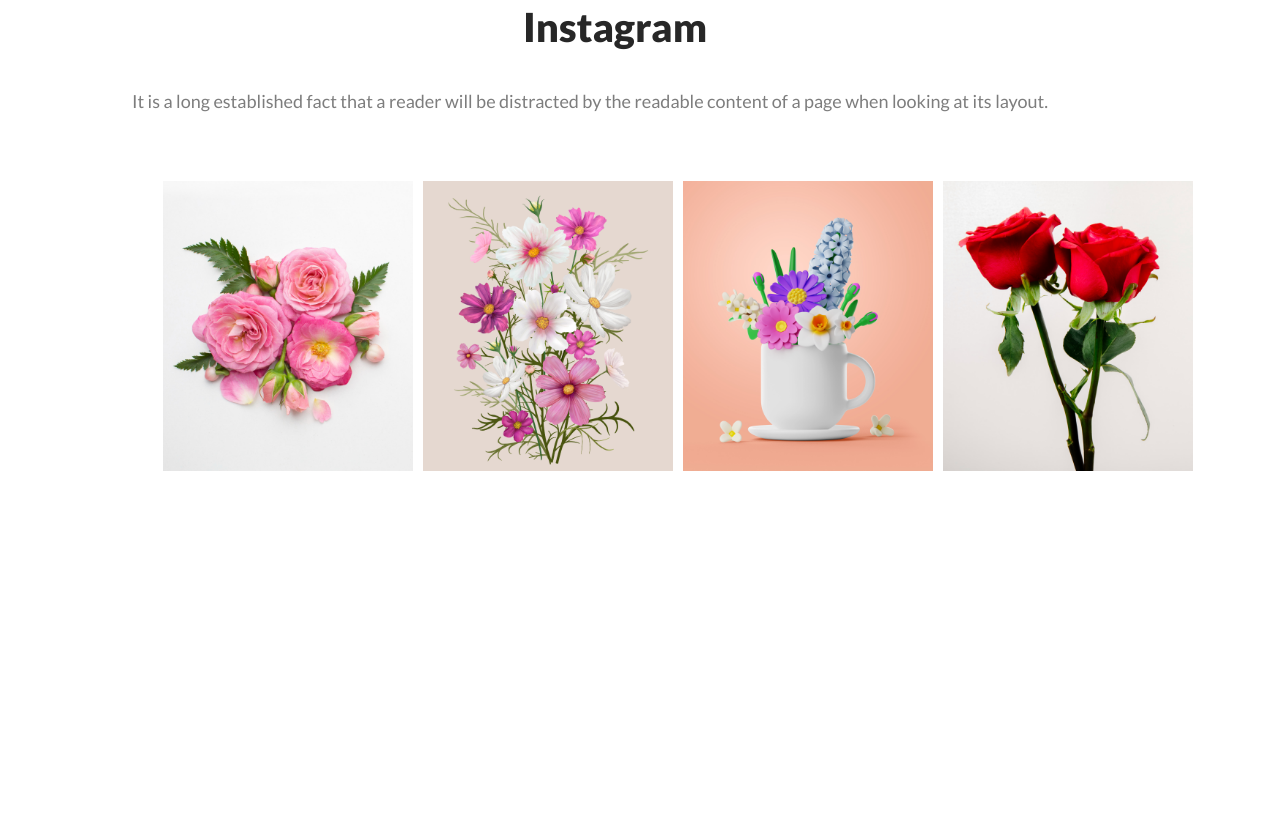
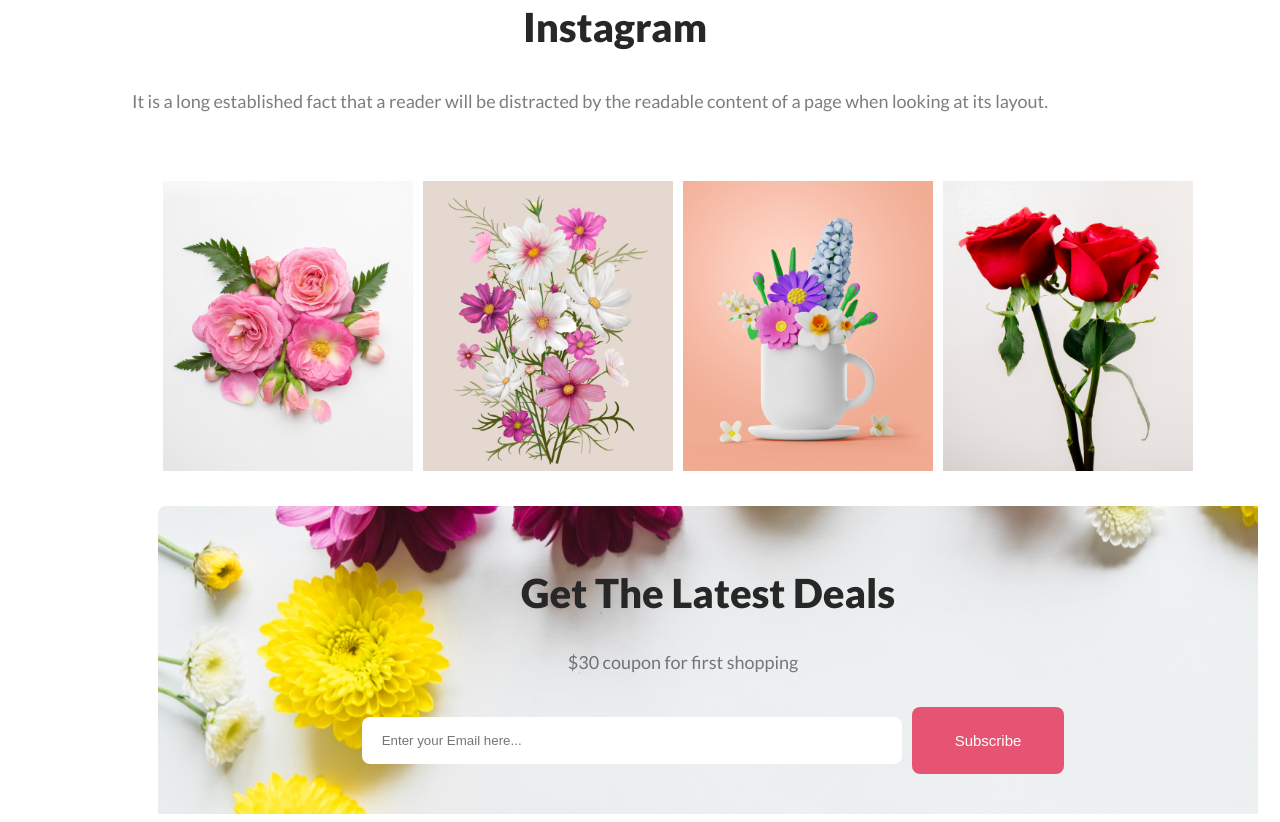
Before and after one commit to yepsamii/Assignment1-myFlowers, a plain HTML site: page index.html in a window 1280 px wide. Shown: the part 1208-2030 px from the top of the page. Before the commit the page ends 1722 px from the top, so only its background shows below. Drawn offline with Linux system fonts and the light colour scheme; files whose address does not match are found by name.

Commit message:
added form info

```diff
--- a/index.html
+++ b/index.html
@@ -55,6 +55,16 @@
                 <img src="Flower Asset/Rectangle 6.png" alt="" class="pic3">
             </div>
         </div>
+        <div class="form1">
+            <div class="in">
+                <h2>Get The Latest Deals</h2>
+                <p class="details">$30 coupon for first shopping</p>
+            </div>
+            <div class="frm">
+                <input type="email" placeholder="Enter your Email here..." name="" id="">
+                <button>Subscribe</button>
+            </div>
+        </div>
     </main>
     <footer>
 
--- a/styles/design.css
+++ b/styles/design.css
@@ -84,3 +84,23 @@ span{
     margin: 5px;
     width: 50%;
 }
+.form1{
+    justify-content: center;
+    background-image: url('../Flower-Asset/Rectangle\ 9.png');
+    width: 1100px;
+    margin: 0 150px 0 150px;
+    padding: 30px 0 40px 0;
+    align-items: center;
+}
+.frm{
+    display: flex;
+    justify-content: center;
+}
+input{
+    border: none;
+    border-radius: 8px;
+    padding: 20px;
+    margin: 10px;
+    width: 500px;
+    height: 7px;
+}
```
Also changed, not shown: Flower-Asset/Flower 01.png (renamed from Flower Asset/Flower 01.png), Flower-Asset/Group 57.png (renamed from Flower Asset/Group 57.png), Flower-Asset/Group 58.png (renamed from Flower Asset/Group 58.png), Flower-Asset/Group 59.png (renamed from Flower Asset/Group 59.png), Flower-Asset/Rectangle 4.png (renamed from Flower Asset/Rectangle 4.png), Flower-Asset/Rectangle 5.png (renamed from Flower Asset/Rectangle 5.png), Flower-Asset/Rectangle 6.png (renamed from Flower Asset/Rectangle 6.png), Flower-Asset/Rectangle 9.png (renamed from Flower Asset/Rectangle 9.png), Flower-Asset/pngwing 10.png (renamed from Flower Asset/pngwing 10.png), Flower-Asset/pngwing 5.png (renamed from Flower Asset/pngwing 5.png), Flower-Asset/pngwing 6.png (renamed from Flower Asset/pngwing 6.png), Flower-Asset/pngwing 7.png (renamed from Flower Asset/pngwing 7.png), Flower-Asset/pngwing 8.png (renamed from Flower Asset/pngwing 8.png).
